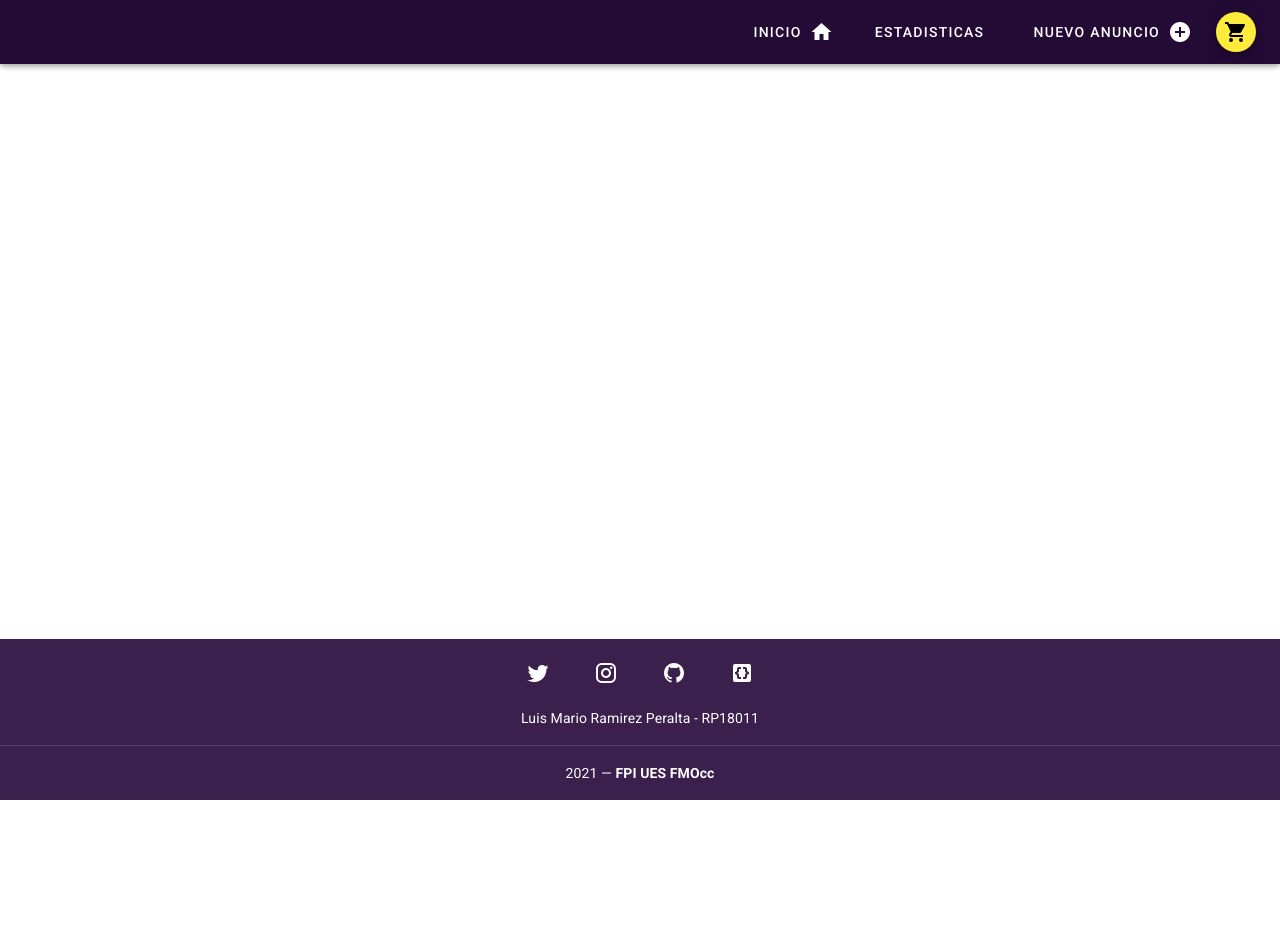
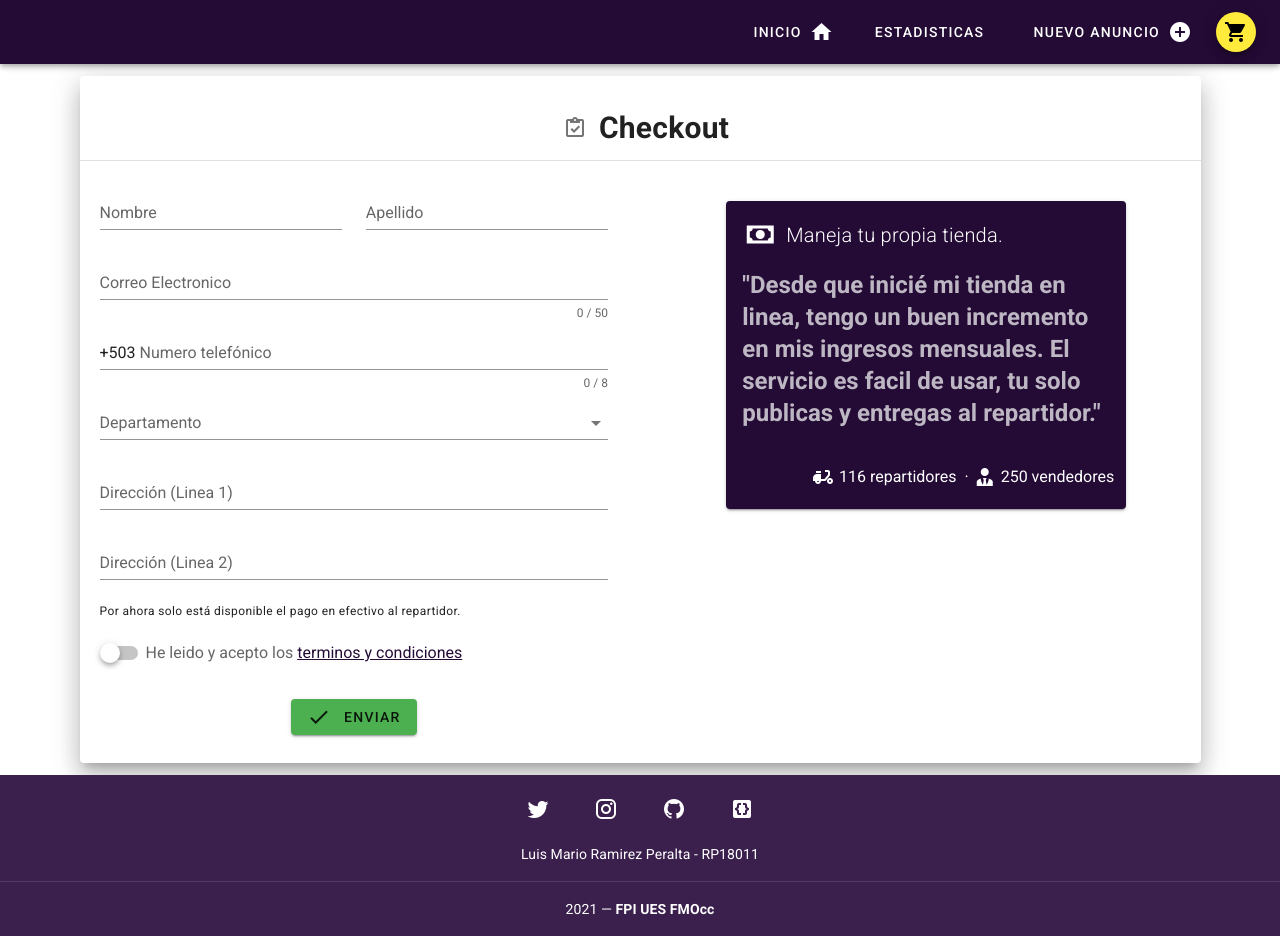
Before and after one commit to luismarioram99/parcial-vue, a Vue app: page /checkout in a window 1280 px wide. Before the commit the page ends 800 px from the top, so only its background shows below. Built offline with nearby package versions, Linux system fonts and the light colour scheme; what vuefire would draw is missing.

Commit message:
Checkout y done listos

```diff
--- a/src/router/index.js
+++ b/src/router/index.js
@@ -3,7 +3,8 @@ import VueRouter from 'vue-router'
 import Home from '../views/Home.vue'
 import Anuncio from '../views/Anuncio.vue'
 import Cart from '../views/Cart.vue'
-
+import Checkout from '../views/Checkout.vue'
+import Done from '../views/Done.vue'
 Vue.use(VueRouter)
 
 const routes = [
@@ -22,6 +23,15 @@ const routes = [
     name: 'Anuncio',
     component: Anuncio
   },
+  {
+    path: '/checkout',
+    name: 'Checkout',
+    component: Checkout
+  }, {
+    path: '/done',
+    name: 'Done',
+    component: Done
+  }
 ]
 
 const router = new VueRouter({
--- a/src/store/index.js
+++ b/src/store/index.js
@@ -43,6 +43,9 @@ export default new Vuex.Store({
     },
     añadirDescuento(state,descuento) {
       state.descuento = descuento;
+    },
+    quitarDescuento(state) {
+      state.descuento = 0;
     }
   },
   getters: {
--- a/src/views/Cart.vue
+++ b/src/views/Cart.vue
@@ -192,6 +192,8 @@ export default {
     if(this.$store.state.descuento){
       this.descuento = this.$store.state.descuento;
       validated = true;
+    }else{
+      validated = false;
     }
 
   },
--- /dev/null
+++ b/src/views/Checkout.vue
@@ -0,0 +1,200 @@
+<template>
+  <div class="checkout">
+    <v-container>
+      <v-card elevation="15" class="mx-5 py-5">
+        <v-card-title class="d-flex flex-row align-center justify-center">
+          <v-icon class="mx-3">mdi-clipboard-check-outline</v-icon>
+          <h2>Checkout</h2>
+        </v-card-title>
+        <v-divider></v-divider>
+        <v-row>
+          <v-col cols="12" md="6" class="px-5 py-5">
+            <v-container>
+              <v-form ref="form" v-model="valid" lazy-validation>
+                <v-row>
+                  <v-col cols="12" md="6">
+                    <v-text-field
+                      :rules="rules.text"
+                      label="Nombre"
+                      v-model="cliente.nombre"
+                    >
+                    </v-text-field>
+                  </v-col>
+                  <v-col cols="12" md="6">
+                    <v-text-field
+                      :rules="rules.text"
+                      label="Apellido"
+                      v-model="cliente.apellido"
+                    >
+                    </v-text-field>
+                  </v-col>
+                </v-row>
+                <v-text-field
+                  label="Correo Electronico"
+                  v-model="cliente.email"
+                  placeholder="example@example.com"
+                  :counter="50"
+                  :rules="rules.email"
+                ></v-text-field>
+                <v-text-field
+                  v-model="cliente.telefono"
+                  label="Numero telefónico"
+                  prefix="+503"
+                  placeholder="00000000"
+                  :counter="8"
+                  :rules="rules.telefono"
+                ></v-text-field>
+                <v-select
+                  v-model="cliente.departamento"
+                  :items="departamentos"
+                  label="Departamento"
+                  hint="Pronto llegaremos a todo el pais."
+                  :rules="rules.text"
+                >
+                </v-select>
+                <v-text-field
+                  label="Dirección (Linea 1)"
+                  hint="Barrio o calle"
+                  :rules="rules.text"
+                  v-model="cliente.direccion1"
+                >
+                </v-text-field>
+                <v-text-field
+                  label="Dirección (Linea 2)"
+                  :rules="rules.text"
+                  hint="Numero de casa, punto de referencia."
+                  v-model="cliente.direccion2"
+                >
+                </v-text-field>
+                <p class="text-caption">
+                  Por ahora solo está disponible el pago en efectivo al
+                  repartidor.
+                </p>
+
+                <v-switch
+                  v-model="terminos"
+                  color="green"
+                  :rules="rules.condiciones"
+                  label="He leido y acepto los terminos y condiciones"
+                >
+                  <template v-slot:label>
+                    <p class="my-0">
+                      He leido y acepto los
+                      <router-link
+                        class="d-inline-block"
+                        active-class="link"
+                        to="/terms"
+                        >terminos y condiciones</router-link
+                      >
+                    </p>
+                  </template>
+                </v-switch>
+              </v-form>
+            </v-container>
+            <center>
+              <v-btn color="green" @click="send()">
+                <v-icon class="mr-3"> mdi-check </v-icon>
+                Enviar
+              </v-btn>
+            </center>
+          </v-col>
+
+          <v-col cols="12" md="6">
+            <v-card class="mx-auto my-10" color="primary" dark max-width="400">
+              <v-card-title>
+                <v-icon large left> mdi-cash </v-icon>
+                <span class="title font-weight-light"
+                  >Maneja tu propia tienda.</span
+                >
+              </v-card-title>
+
+              <v-card-text class="headline font-weight-bold">
+                "Desde que inicié mi tienda en linea, tengo un buen incremento
+                en mis ingresos mensuales. El servicio es facil de usar, tu solo
+                publicas y entregas al repartidor."
+              </v-card-text>
+
+              <v-card-actions>
+                <v-list-item class="grow">
+                  <v-row align="center" justify="end">
+                    <v-icon class="mr-1"> mdi-moped </v-icon>
+                    <span class="subheading mr-2">116 repartidores</span>
+                    <span class="mr-1">·</span>
+                    <v-icon class="mr-1"> mdi-account-tie </v-icon>
+                    <span class="subheading">250 vendedores</span>
+                  </v-row>
+                </v-list-item>
+              </v-card-actions>
+            </v-card>
+          </v-col>
+        </v-row>
+      </v-card>
+    </v-container>
+  </div>
+</template>
+
+<script>
+import { db } from "../firebase";
+export default {
+  name: "Checkout",
+  data() {
+    return {
+      cliente: {},
+      valid: false,
+      terminos: false,
+      departamentos: ["Santa Ana", "San Miguel", "San Salvador"],
+      rules: {
+        text: [(v) => !!v || "Debe completar este campo"],
+        email: [
+          (v) => !!v || "Este campo es requerido",
+          (v) =>
+            (v && v.length <= 50) ||
+            "El email no debe exceder los 50 caracteres",
+          (v) => /.+@.+\..+/.test(v) || "El email debe ser válido",
+        ],
+        telefono: [
+          (v) => !!v || "Este campo es requerido",
+          (v) =>
+            (v && v.length <= 8) || "Telefono no debe exceder los 8 caracteres",
+          (v) => /\d{8}/.test(v) || "El telefono debe ser de la forma ########",
+        ],
+        condiciones: [
+          () => this.terminos || "Debe aceptar los terminos y condiciones.",
+        ],
+      },
+    };
+  },
+  methods: {
+    send() {
+      if (this.$refs.form.validate()) {
+        var cart = this.$store.state.cart;
+        var descuento = this.$store.state.descuento;
+
+        var compra = {
+          carrito: cart,
+          descuento: descuento,
+          cliente: this.cliente,
+        };
+
+        var context = this;
+
+        db.collection("ventas")
+          .add(compra)
+          .then(() => {
+            context.$store.commit("clearCart");
+            context.$store.commit("quitarDescuento");
+            context.$root.$emit(
+              "snackbar-message",
+              "La compra se ha realizado con éxito",
+              "green"
+            );
+            context.$router.push("/done");
+          });
+      }
+    },
+  },
+};
+</script>
+
+<style scoped>
+</style>
--- /dev/null
+++ b/src/views/Done.vue
@@ -0,0 +1,40 @@
+<template>
+  <div class="h-100">
+    <div class="d-flex flex-column align-center py-10 justify-center text-center">
+      <v-img
+        color="primary"
+        contain
+        class="check-icon"
+        src="../assets/check-circle.svg"
+      >
+      </v-img>
+      <br />
+      <p class="text-h3 green--text">Listo!</p>
+      <p>
+        Tu pedido está en camino. <br />
+        Un repartidor te contactará en breve.
+      </p>
+      <v-btn color="green">
+        Inicio
+      </v-btn>
+    </div>
+  </div>
+</template>
+
+<script>
+export default {};
+</script>
+
+<style scoped>
+.h-100 {
+  height: 100%;
+  display: flex;
+  flex-direction: column;
+  justify-content: center;
+  align-items: center;
+}
+.check-icon {
+  height: 150px;
+  width: 150px;
+}
+</style>
```
Also changed, not shown: src/assets/check-circle.svg (added).
